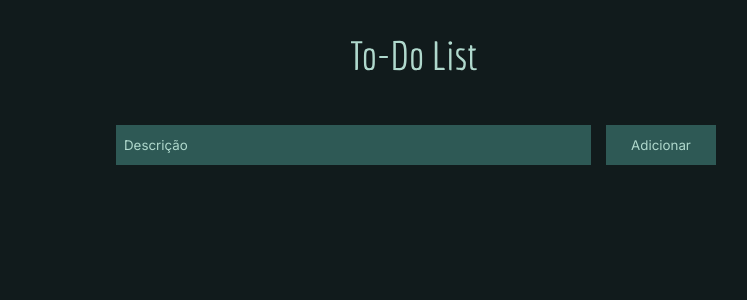
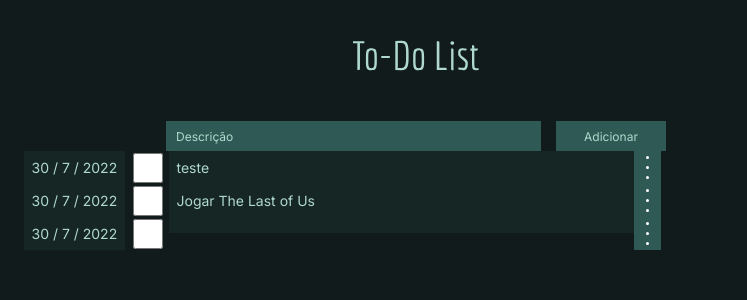
Before and after one commit to vinicius-pereira-souza/Lista-To-Do, a React (Create React App) app: page / in a window 1280 px wide. Shown: the top 300 px of the page, without its empty margins (224-971 px from the left). Built offline with nearby package versions, Linux system fonts and the light colour scheme; data requests are answered from the project's data file.

Commit message:
postagem de item completo

```diff
--- a/db.json
+++ b/db.json
@@ -1,20 +1,31 @@
 {
   "lista_itens": [
     {
-      "valorItem": "the last of us",
-      "data": {
-        "dia": 29,
-        "mes": 7
+      "conteudo": "teste",
+      "dataDaPostagem": {
+        "dia": 30,
+        "mes": 7,
+        "ano": 2022
       },
       "id": 1
     },
     {
-      "valorItem": "harry potter e a pedra filosofal",
-      "data": {
-        "dia": 29,
-        "mes": 7
+      "conteudo": "Jogar The Last of Us",
+      "dataDaPostagem": {
+        "dia": 30,
+        "mes": 7,
+        "ano": 2022
       },
       "id": 2
+    },
+    {
+      "conteudo": "",
+      "dataDaPostagem": {
+        "dia": 30,
+        "mes": 7,
+        "ano": 2022
+      },
+      "id": 3
     }
   ]
 }
--- a/public/index.html
+++ b/public/index.html
@@ -22,9 +22,9 @@
       work correctly both with client-side routing and a non-root public URL.
       Learn how to configure a non-root public URL by running `npm run build`.
     -->
-  <!-- Fonte Usada -->
+  <!-- Fonte Usada font-family: 'Inter', sans-serif;-->
   <link href="https://fonts.googleapis.com/css2?family=Inter:wght@300;400;500;600;700&display=swap" rel="stylesheet">
-  <title>React App</title>
+  <title>Lista To-Do</title>
 </head>
 
 <body>
--- /dev/null
+++ b/src/App.css
@@ -0,0 +1,22 @@
+* {
+  margin: 0;
+  padding: 0;
+  box-sizing: border-box;
+  font-family: 'Inter', sans-serif;
+}
+
+body {
+  color: #B0D9CD;
+  background-color: #111B1C;
+}
+
+.logo {
+  margin: 40px auto 50px auto;
+  max-width: auto;
+  display: block;
+}
+
+.container {
+  max-width: 785px;
+  margin: 0 auto;
+}
--- a/src/App.js
+++ b/src/App.js
@@ -1,31 +1,31 @@
-import styles from './App.module.css'
+import './App.css'
+import { useEffect, useState } from 'react';
+
 import Form from './components/Form';
-import Logo from './components/Logo';
-import { useEffect, useState } from 'react';
-// import Lista from './components/Lista';
+import logo from './imgs/To-Do List.svg'
 import Item from './components/Item';
 
 function App() {
-  const [objDatas, setObjDatas] = useState([])
+  const [ item, setItem ] = useState()
+
   useEffect(() => {
     fetch('http://localhost:5000/lista_itens', {
       method: 'GET',
       headers: {
         'Content-Type': 'application/json'
       }
-    }).then(resp => resp.json())
-    .then(resposta => {
-      setObjDatas(resposta)
+    }).then(r => r.json())
+    .then(resp => {
+      setItem(resp)
     }).catch(err => console.log(err))
-  }, [])
+  }, [item])
 
-  function enviarItem(item) {
-    const hj =  new Date()
-
-    item.data = {
+  function adicionarPost(it) {
+    const hj = new Date()
+    it.dataDaPostagem = {
       dia: hj.getDate(),
       mes: hj.getMonth() + 1,
-      ano: hj.getFullYear
+      ano: hj.getFullYear()
     }
 
     fetch('http://localhost:5000/lista_itens', {
@@ -33,18 +33,24 @@ function App() {
       headers: {
         'Content-Type': 'application/json'
       },
-      body: JSON.stringify(item)
-    }).then(resp => resp.json())
-    .then(retorno => {
-      setObjDatas(retorno)
+      body: JSON.stringify(it)
+    }).then(r => r.json())
+    .then(resp => {
     }).catch(err => console.log(err))
   }
 
   return (
-    <main className={styles}>
-      <Logo/>
-      <Form handleSubmit={enviarItem}/>
-    </main>
+    <div>
+      <img className='logo' src={logo} alt="imagem do logo" />
+      <main className='container'>
+        <Form handleSubmit={adicionarPost}/>
+        {item && (
+          item.map(obj => (
+            <Item key={obj.id} dados={obj}/>
+          ))
+        )}
+      </main>
+    </div>
   );
 }
 
--- a/src/App.module.css
+++ /dev/null
@@ -1,9 +0,0 @@
-* {
-  margin: 0;
-  padding: 0;
-  box-sizing: border-box;
-}
-
-body {
-  background-color: #111B1C;
-}
--- a/src/components/Form.js
+++ b/src/components/Form.js
@@ -1,29 +1,28 @@
-import styles from './Form.module.css'
-import { useState } from 'react'
+import style from './Form.module.css'
+import { useState } from 'react';
 
-function Form({handleSubmit}) {
+function Form ({handleSubmit}) {
   const [ item, setItem ] = useState({})
 
-  function itemASerAdicionado(e) {
+  function conteudo(e) {
     setItem({...item, [e.target.name]: e.target.value})
   }
 
-  function subimt(e) {
+  function submitForm(e) {
     e.preventDefault()
     handleSubmit(item)
   }
 
-  return (
-    <form className={styles.formContainer} onSubmit={subimt}>
+  return(
+    <form className={style.formContainer}>
       <input
         type="text"
-        name="valorItem"
-        id="valorItem"
-        value={item.name}
-        placeholder="Descrição"
-        onChange={itemASerAdicionado}
-        />
-      <button type="submit">Adicionar</button>
+        name="conteudo"
+        id="conteudo"
+        placeholder='Descrição'
+        onChange={conteudo}
+        value={item.name}/>
+      <button type="submit" onClick={submitForm}>Adicionar</button>
     </form>
   )
 }
--- a/src/components/Form.module.css
+++ b/src/components/Form.module.css
@@ -1,29 +1,28 @@
 .formContainer {
-  max-width: 600px;
-  margin: 50px auto 60px auto;
+  max-width: 500px;
+  margin: 0 auto;
+  font-family: 'Inter', sans-serif;
   display: grid;
   grid-template-columns: 1fr 110px;
-  align-items: center;
+  grid-template-rows: 30px;
   gap: 15px;
 }
 
-.formContainer input {
-  height: 40px;
-  padding: 0 8px;
+.formContainer input, button {
+  border: none;
+  font-size: 12px;
+  padding: 0 10px;
   color: #B0D9CD;
-  border: none;
   background-color: #2E5955;
-  font-family: 'Inter', sans-serif;
+  transition: 0.3s;
 }
 
 .formContainer input::placeholder {
   color: #B0D9CD;
 }
 
-.formContainer button {
-  height: 40px;
-  border: none;
-  color: #B0D9CD;
-  background-color: #2E5955;
-  font-family: 'Inter', sans-serif;
+.formContainer button:hover {
+  cursor: pointer;
+  transition: 0.3s;
+  background-color: #34746d;
 }
--- a/src/components/Item.js
+++ b/src/components/Item.js
@@ -1,53 +1,45 @@
-import styles from './Item.module.css'
-import icon_edit from '../imgs/icon-edit.svg'
-import icon_delete from '../imgs/icon-delete.svg'
-import { useState } from 'react';
+import style from './Item.module.css'
+import lapis from '../imgs/icon-edit.svg'
+import lixeira from '../imgs/icon-delete.svg'
+import { useState, useEffect } from 'react';
 
-function Item({obj}) {
-  const [ abrir, setAbrir ] = useState(false)
-
-  function mostrarBts() {
-    setAbrir(!abrir)
-  }
-  console.log(obj)
-  return (
-    <main className={styles.ListaContainer}>
-      <span className={styles.data}>
-        {`${obj.dataDoEnvio.dia} / ${obj.dataDoEnvio.mes} / ${obj.dataDoEnvio.ano}`}
-      </span>
-      <button className={styles.checar}></button>
-      <div className={styles.conteudo}>
-        <p>
-          {obj.valorItem}
-        </p>
+function Item({dados}) {
+  return(
+    <main className={style.continer}>
+      {dados && (
+        <>
+          <div className={style.dataCheck}>
+            <span>{
+              `${dados.dataDaPostagem.dia} /
+              ${dados.dataDaPostagem.mes} /
+              ${dados.dataDaPostagem.ano}
+              `
+            }</span>
+            <input type="checkbox" />
           </div>
-      <button className={styles.mostrarBtns} onClick={mostrarBts}>
+          <div className={style.conteudo}>
+            <p>{dados.conteudo}</p>
+          </div>
+          <button className={style.mostrarBtns}>
             <span></span>
             <span></span>
             <span></span>
           </button>
-      {abrir && (
-        <div className={`${styles.btns} ${styles.abrir}`}>
-          <button className={styles.editar}>
-            <img src={icon_edit} alt="icone de lapis" />
+          <div className={style.botoes}>
+            <button className={style.editar}>
+              <img src={lapis} alt="" />
               Editar
             </button>
-          <button className={styles.excluir}>
-            <img src={icon_delete} alt="icone de lixeira" />
-            Deletar
+            <button className={style.excluir}>
+              <img src={lixeira} alt="" />
+              Excluir
             </button>
           </div>
+        </>
       )}
-      <div className={styles.btns}>
-        <button className={styles.editar}>
-          <img src={icon_edit} alt="icone de lapis" />
-          Editar
-        </button>
-        <button className={styles.excluir}>
-          <img src={icon_delete} alt="icone de lixeira" />
-          Deletar
-        </button>
-      </div>
+
+
+
     </main>
   )
 }
--- a/src/components/Item.module.css
+++ b/src/components/Item.module.css
@@ -1,94 +1,98 @@
-.ListaContainer {
+.continer {
+  font-size: 14px;
   margin: 0 auto;
   display: flex;
-  font-family: 'Inter', sans-serif;
+  align-items: flex-start;
 }
 
-.data {
-  max-width: 90px;
-  height: fit-content;
-  display: block;
-  font-size: 12px;
-  padding: 8px 7px;
-  background-color: #162625;
+.dataCheck {
+  flex: 0 0 140px;
+  display: flex;
+  align-items: center;
+  justify-content: space-between;
 }
 
-.checar {
-  display: block;
-  width: 32px;
-  height: 30px;
-  border: none;
-  margin: 0 6px;
-  background-color: #162625;
-}
-
-.conteudo {
-  max-width: 470px;
-  font-size: 14px;
+.dataCheck span {
   padding: 8px;
   background-color: #162625;
 }
 
+.dataCheck input {
+  display: block;
+  flex: 0 0 32px;
+  height: 30px;
+}
+
+.conteudo {
+  padding: 8px;
+  margin-left: 5px;
+  flex: 0 0 465px;
+  background-color: #162625;
+}
+
 .mostrarBtns {
-  width: 27px;
-  height: 30px;
-  padding: 6px 0;
-  border: none;
-  background-color: #2E5955;
+  flex: 0 0 27px;
+  height: 33px;
+  padding: 5px 0;
   display: flex;
   align-items: center;
+  flex-direction: column;
   justify-content: space-between;
-  flex-direction: column;
 }
-
-.mostrarBtns:hover {
-  cursor: pointer;
-}
-
 
 .mostrarBtns span {
   display: block;
   width: 3px;
   height: 3px;
   border-radius: 50%;
-  background-color: #D9D9D9;
+  background-color: #fff;
 }
 
-.btns {
-  max-width: 0;
-  overflow-x: hidden;
+.mostrarBtns:hover {
+  cursor: pointer;
   transition: 0.3s;
+  background-color: #347972;
+}
+
+.botoes {
+  max-width: 0px;
+  overflow: hidden;
   display: grid;
-  grid-template-columns: 1fr 1fr;
+  grid-template-columns: 88px 88px;
   grid-template-rows: 30px;
 }
 
-.btns.abrir {
-  max-width: 185px;
-  transition: 0.3s;
-  display: grid;
-  grid-template-columns: 1fr 1fr;
-  grid-template-rows: 30px;
+.botoes.active {
+  max-width: auto;
 }
 
-.btns button{
-  padding: 0 10px;
+.botoes button {
+  border: none;
+  font-size: 14px;
   color: #fff;
-  border: none;
   display: flex;
   align-items: center;
-  gap: 10px;
-  font-family: 'Inter', sans-serif;
-}
-
-.btns button:hover {
-  cursor: pointer;
+  justify-content: space-around;
+  padding: 0 5px;
+  transition: 0.3s;
 }
 
 .editar {
   background-color: #7BA6A1;
 }
 
+.editar:hover {
+  transition: 0.3s;
+  cursor: pointer;
+  background-color: #78c2b9;
+}
+
 .excluir {
   background-color: #E2313C;
 }
+
+.excluir:hover {
+  transition: 0.3s;
+  cursor: pointer;
+  background-color: #ff4451;
+}
--- a/src/components/Lista.module.css
+++ /dev/null
@@ -1,6 +0,0 @@
-.ListaContainer {
-  max-width: 810px;
-  min-width: fit-content;
-  margin: 0 auto;
-  color: #B0D9CD;
-}
```
Also changed, not shown: src/components/Lista.js (deleted, +0 -12 lines). Lines whose indentation alone changed are shown as unchanged.
